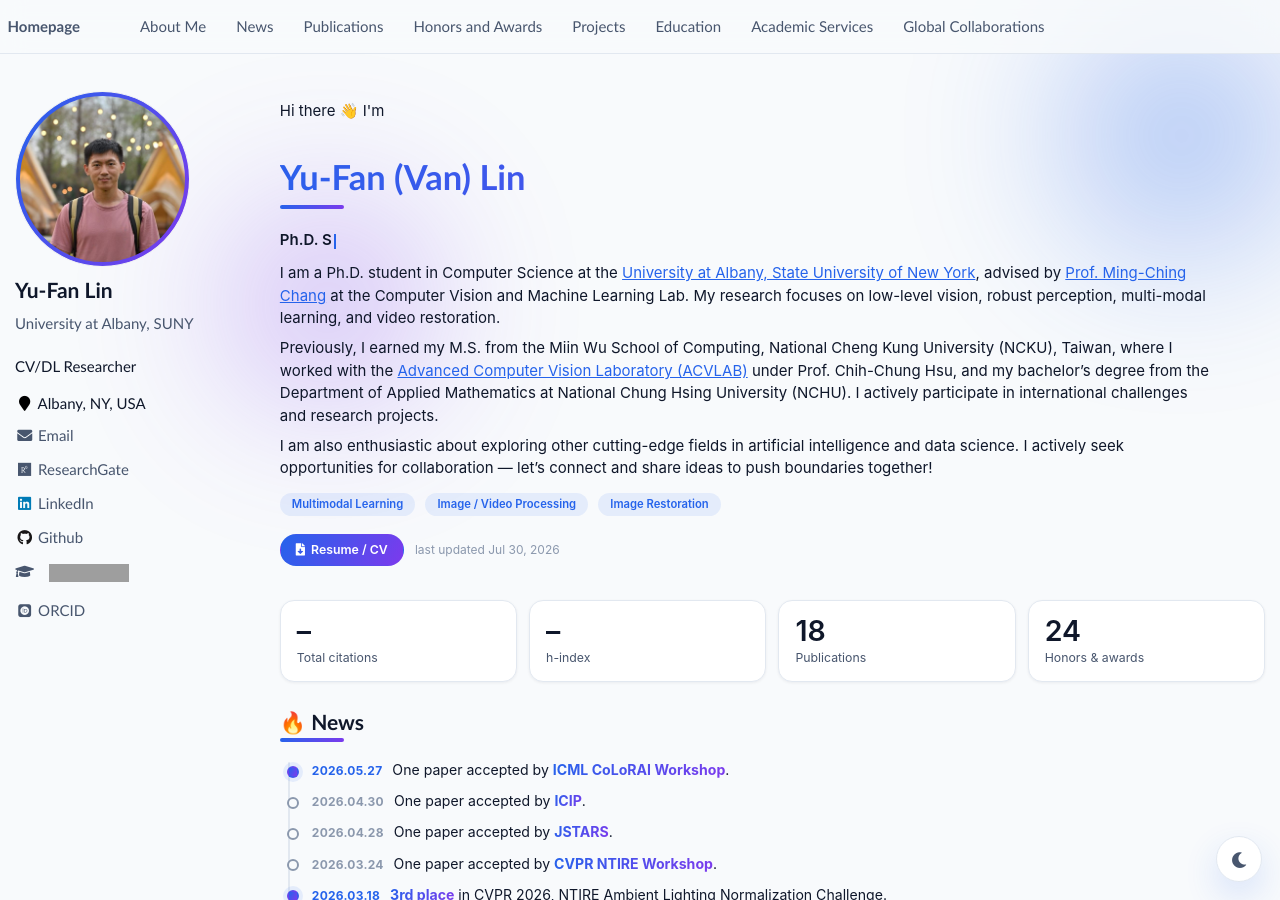
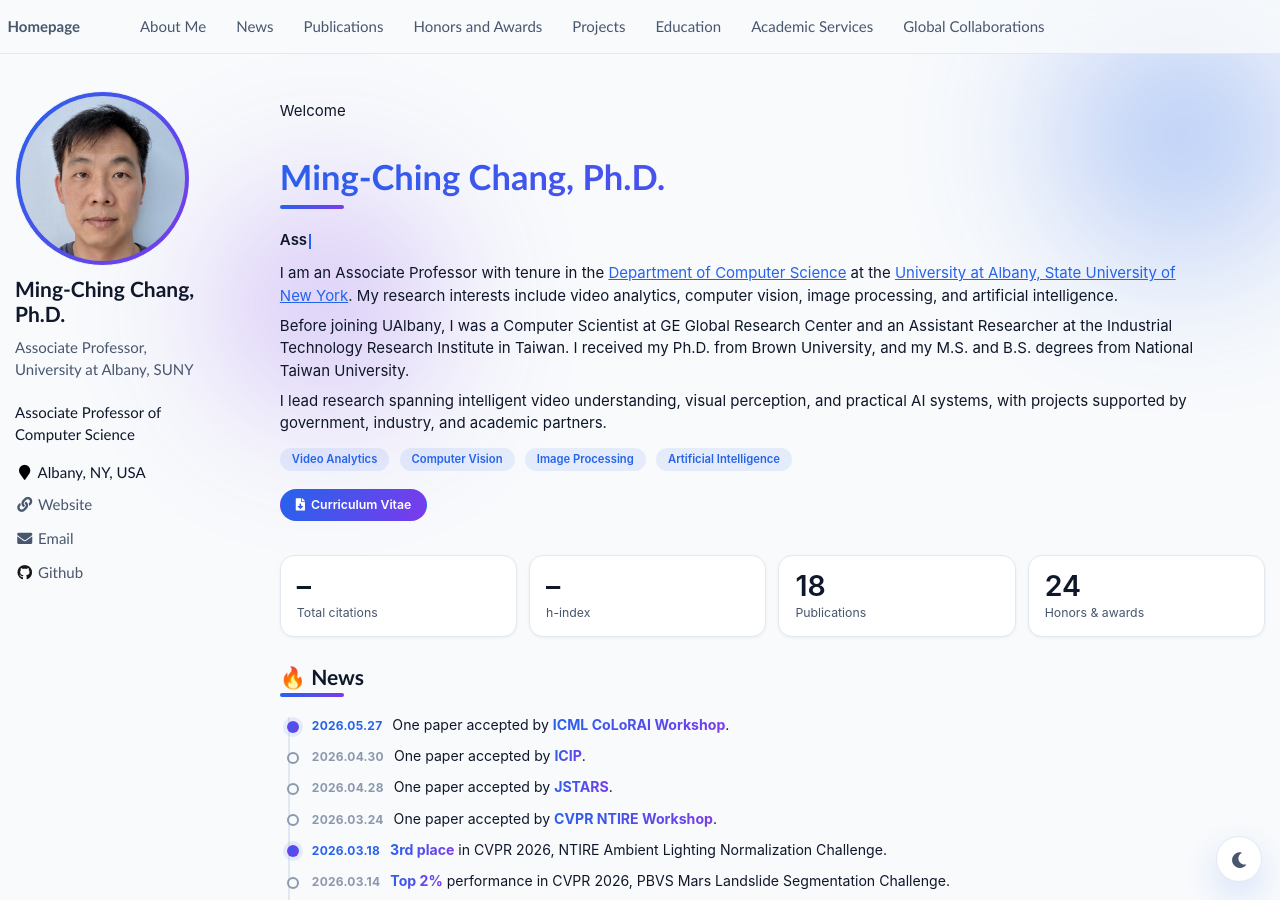
Before and after one commit to mingching/mingching.github.io, a Jekyll site: the page built from _pages/about.md, in a window 1280 px wide and 900 px high. Built offline with Jekyll 4.4.1, drawn with Linux system fonts in a browser that asks for light colours; some web fonts are replaced; grey boxes are pictures that could not be loaded.

Commit message:
Personalize homepage profile and biography

```diff
--- a/_config.yml
+++ b/_config.yml
@@ -6,9 +6,9 @@
 # `jekyll serve`. If you change this file, please restart the server process.
 
 # Site Settings
-title: "Yu-Fan Lin"
-description: "CV/DL Researcher"
-repository: "VanLinLin/vanlinlin.github.io"
+title: "Ming-Ching Chang, Ph.D."
+description: "Associate Professor of Computer Science"
+repository: "mingching/mingching.github.io"
 google_scholar_stats_use_cdn: False
 
 # google analytics
@@ -21,31 +21,31 @@ baidu_site_verification: # get baidu_site_verification from https://ziyuan.baidu
 
 # Site Author
 author:
-  name: "Yu-Fan Lin"
-  avatar: "images/van.jpg"
-  bio: "University at Albany, SUNY"
+  name: "Ming-Ching Chang, Ph.D."
+  avatar: "images/MCC_2020.jpg"
+  bio: "Associate Professor, University at Albany, SUNY"
   location: "Albany, NY, USA"
   employer:
   pubmed:
-  googlescholar: "https://scholar.google.com.tw/citations?user=ook-p6wAAAAJ&hl=en"
-  email: "yufanlin1105@gmail.com"
-  researchgate: https://www.researchgate.net/profile/Yu-Fan-Lin-5
-  uri:
+  googlescholar:
+  email: "mchang2@albany.edu"
+  researchgate:
+  uri: "https://www.albany.edu/faculty/mchang2/"
   bitbucket:
   codepen:
   dribbble:
   flickr:
   facebook:
   foursquare:
-  github: "VanLinLin"
+  github: "mingching"
   google_plus:
   keybase:
   instagram:
   impactstory: # e.g., "https://profiles.impactstory.org/u/xxxx-xxxx-xxxx-xxxx"
   lastfm:
-  linkedin: "vanlinlin"
+  linkedin:
   dblp: # e.g., "https://dblp.org/pid/xx/xxxx.html"
-  orcid: "https://orcid.org/0009-0000-9459-701X"
+  orcid:
   pinterest:
   soundcloud:
   stackoverflow: # http://stackoverflow.com/users/123456/username
--- a/_pages/about.md
+++ b/_pages/about.md
@@ -13,27 +13,27 @@ redirect_from:
 <div class="hero">
   <span class="hero__blob hero__blob--1" aria-hidden="true"></span>
   <span class="hero__blob hero__blob--2" aria-hidden="true"></span>
-  <p class="hero__greet">Hi there 👋 I'm</p>
-  <h1 class="hero__name">Yu-Fan (Van) Lin</h1>
-  <p class="hero__typing-line"><span id="hero-typing" data-roles='["Computer Vision Researcher","Ph.D. Student @ UAlbany, SUNY","Challenge Winner × 8 🏆","Multimodal Learning Enthusiast"]'></span><span class="hero__cursor" aria-hidden="true"></span></p>
+  <p class="hero__greet">Welcome</p>
+  <h1 class="hero__name">Ming-Ching Chang, Ph.D.</h1>
+  <p class="hero__typing-line"><span id="hero-typing" data-roles='["Associate Professor @ UAlbany, SUNY","Computer Vision &amp; AI Researcher","Video Analytics Researcher","IEEE Senior Member"]'></span><span class="hero__cursor" aria-hidden="true"></span></p>
 
   <div class="hero__intro" markdown="1">
-I am a Ph.D. student in Computer Science at the [University at Albany, State University of New York](https://www.albany.edu/), advised by [Prof. Ming-Ching Chang](https://www.albany.edu/faculty/mchang2) at the Computer Vision and Machine Learning Lab. My research focuses on low-level vision, robust perception, multi-modal learning, and video restoration.
+I am an Associate Professor with tenure in the [Department of Computer Science](https://www.albany.edu/computer-science) at the [University at Albany, State University of New York](https://www.albany.edu/). My research interests include video analytics, computer vision, image processing, and artificial intelligence.
 
-Previously, I earned my M.S. from the Miin Wu School of Computing, National Cheng Kung University (NCKU), Taiwan, where I worked with the [Advanced Computer Vision Laboratory (ACVLAB)](https://sites.google.com/view/acvlab/) under Prof. Chih-Chung Hsu, and my bachelor's degree from the Department of Applied Mathematics at National Chung Hsing University (NCHU). I actively participate in international challenges and research projects.
+Before joining UAlbany, I was a Computer Scientist at GE Global Research Center and an Assistant Researcher at the Industrial Technology Research Institute in Taiwan. I received my Ph.D. from Brown University, and my M.S. and B.S. degrees from National Taiwan University.
 
-I am also enthusiastic about exploring other cutting-edge fields in artificial intelligence and data science. I actively seek opportunities for collaboration — let's connect and share ideas to push boundaries together!
+I lead research spanning intelligent video understanding, visual perception, and practical AI systems, with projects supported by government, industry, and academic partners.
   </div>
 
   <div class="hero__interests">
-    <span class="tag-chip">Multimodal Learning</span>
-    <span class="tag-chip">Image / Video Processing</span>
-    <span class="tag-chip">Image Restoration</span>
+    <span class="tag-chip">Video Analytics</span>
+    <span class="tag-chip">Computer Vision</span>
+    <span class="tag-chip">Image Processing</span>
+    <span class="tag-chip">Artificial Intelligence</span>
   </div>
 
   <div style="margin-top: 0.8em;">
-    <a class="btn-pill btn-pill--paper" href="{{ '/_pages/docs/yufanlin.pdf' | relative_url }}" target="_blank" rel="noopener"><i class="fas fa-file-download" aria-hidden="true"></i> Resume / CV</a>
-    <span style="font-size: 0.8em; color: var(--ink-3);">last updated Jul 30, 2026</span>
+    <a class="btn-pill btn-pill--paper" href="{{ '/CV_Ming-Ching_Chang.pdf' | relative_url }}" download><i class="fas fa-file-download" aria-hidden="true"></i> Curriculum Vitae</a>
   </div>
 </div>
 
```
Also changed, not shown: images/MCC_2020.jpg (added), 1 other file.
